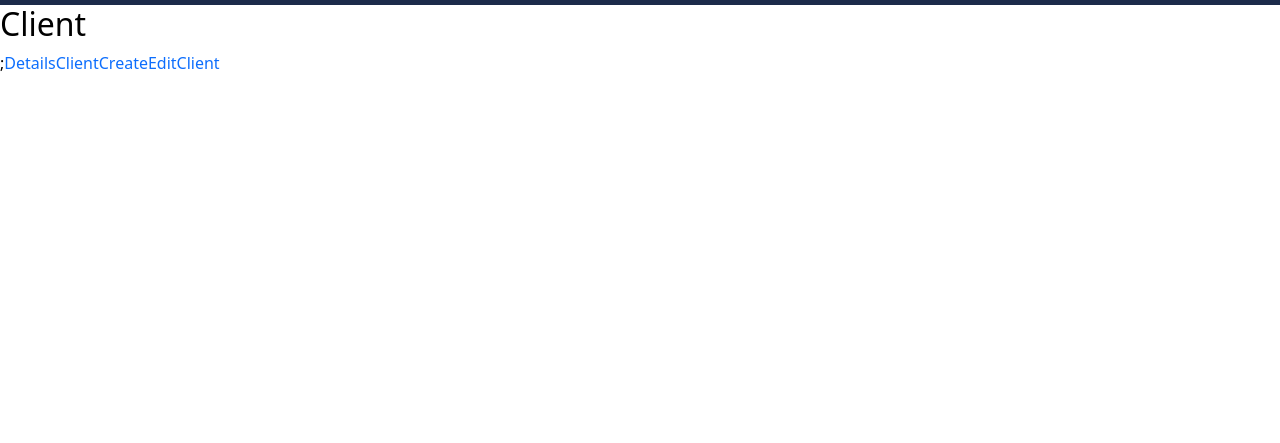
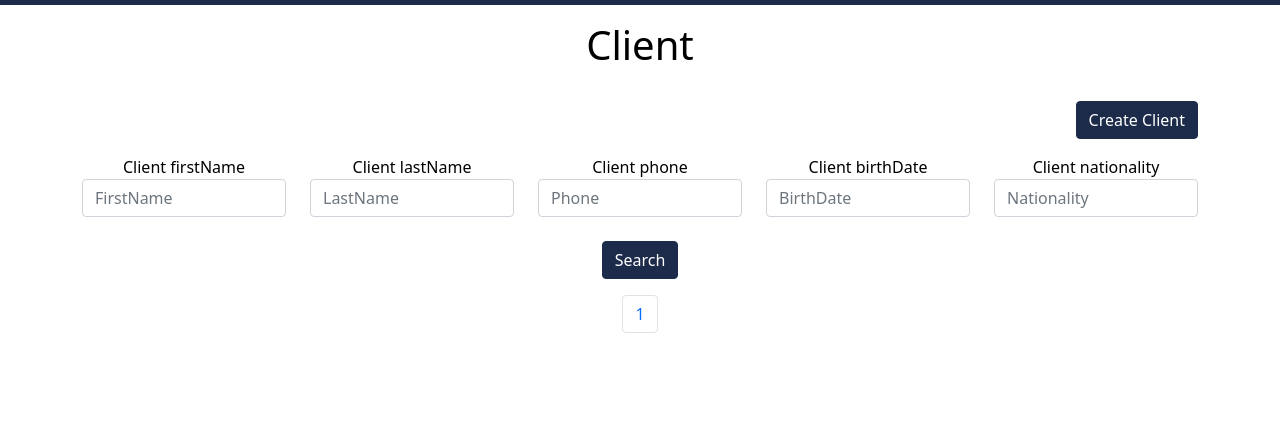
Before and after one commit to pikooli/NestorAppartement, a React app: page /client in a window 1280 px wide. Shown: the part 311-754 px from the top of the page. Built offline with nearby package versions, Linux system fonts and the light colour scheme; no server answers.

Commit message:
finish client but will need to work on the css later, first do the booking part

```diff
--- a/package.json
+++ b/package.json
@@ -7,6 +7,7 @@
     "@testing-library/react": "^11.1.0",
     "@testing-library/user-event": "^12.1.10",
     "js-cookie": "^2.2.1",
+    "lodash": "^4.17.20",
     "react": "^17.0.1",
     "react-dom": "^17.0.1",
     "react-redux": "^7.2.2",
--- a/src/Apartments/Apartements/Apartments.js
+++ b/src/Apartments/Apartements/Apartments.js
@@ -19,24 +19,6 @@ function useLogic() {
     });
   }, []);
 
-  function checkNotEndIndex(newIndex) {
-    if (
-      newIndex >= 0 &&
-      newIndex !== index &&
-      apartments &&
-      apartments.length / 10 > newIndex
-    )
-      return true;
-    return false;
-  }
-
-  function activeChangePagination(newIndex) {
-    if (checkNotEndIndex(newIndex)) {
-      setIndex(newIndex);
-      setDisplayApartements(pagination(newIndex, apartments));
-    }
-  }
-
   function renderApartmentsArray() {
     if (searchResult)
       return searchResult.map((apartment) => {
@@ -55,10 +37,11 @@ function useLogic() {
   }
 
   return {
+    apartments,
     renderApartmentsArray,
     index,
-    activeChangePagination,
-    checkNotEndIndex,
+    setIndex,
+    setDisplayApartements,
     setSearchValue,
     searchValue,
     searchResult,
@@ -68,10 +51,11 @@ function useLogic() {
 
 export default function App() {
   const {
+    apartments,
     renderApartmentsArray,
     index,
-    activeChangePagination,
-    checkNotEndIndex,
+    setIndex,
+    setDisplayApartements,
     setSearchValue,
     searchValue,
     searchResult,
@@ -79,17 +63,17 @@ export default function App() {
   } = useLogic();
   return (
     <div className="container">
-      <h1 className="textCenter">Apartments</h1>
+      <h1 className="textCenter my-3">Apartments</h1>
       {createApartmentBtn()}
       {searchEntry(searchValue, setSearchValue, triggerSearch)}
+      {!searchResult
+        ? changePagination(index, setIndex, setDisplayApartements, apartments)
+        : null}
       <div className="card mb-2">
         <ul className="list-group list-group-flush">
           {renderApartmentsArray()}
         </ul>
       </div>
-      {!searchResult
-        ? changePagination(index, activeChangePagination, checkNotEndIndex)
-        : null}
     </div>
   );
 }
--- a/src/Apartments/CreateApartment/CreateApartment.js
+++ b/src/Apartments/CreateApartment/CreateApartment.js
@@ -1,10 +1,5 @@
 import React, { useEffect, useState } from "react";
-import {
-  createRoomBtn,
-  createApartmentForm,
-  displayRooms,
-  resetBtn,
-} from "./Display";
+import { createRoomBtn, createApartmentForm, resetBtn } from "./Display";
 import url from "../../Utlis/Url";
 import api from "../../Utlis/ApiRequest";
 import { modalAlert } from "../../Utlis/Alert";
@@ -17,6 +12,7 @@ function useLogic() {
   function submitForm(e) {
     e.preventDefault();
     if (
+      createApValue.rooms &&
       createApValue.rooms.length > 0 &&
       createApValue.name &&
       createApValue.number
@@ -63,7 +59,7 @@ function useLogic() {
   function setNumber(number) {
     setCreateApValue((val) => {
       ReduxActions.setAp({ ...val, number: number });
-      return;
+      return { ...val, number: number };
     });
   }
 
@@ -94,7 +90,7 @@ export default function App({}) {
 
   return (
     <div className="container">
-      <h1 className="textCenter"> Create apartment</h1>
+      <h1 className="textCenter my-3"> Create apartment</h1>
       {createRoomBtn()}
       {createApartmentForm(
         createApValue,
--- a/src/Apartments/CreateApartment/Display.js
+++ b/src/Apartments/CreateApartment/Display.js
@@ -25,6 +25,7 @@ export function createApartmentForm(
   submitForm,
   removeRoom
 ) {
+  console.log(createApValue);
   return (
     <form className="row">
       <div className="col-sm-2 mb-3">
--- a/src/App/App.js
+++ b/src/App/App.js
@@ -6,7 +6,7 @@ import CreateApartment from "../Apartments/CreateApartment/CreateApartment";
 import DetailsApartment from "../Apartments/DetailsApartment/DetailsApartment";
 import CreateRoom from "../Apartments/CreateRoom/CreateRoom";
 //
-import Client from "../Client/Client";
+import Client from "../Client/Client/Client";
 import DetailsClient from "../Client/DetailsClient/DetailsClient";
 import CreateClient from "../Client/CreateClient/CreateClient";
 //
--- a/src/Client/Client.js
+++ /dev/null
@@ -1,46 +0,0 @@
-import React, { useEffect, useState } from "react";
-import { BrowserRouter as Router, Switch, Route, Link } from "react-router-dom";
-import url from "../Utlis/Url";
-import api from "../Utlis/ApiRequest";
-
-function useLogic() {
-  const [clients, setClients] = useState(null);
-
-  useEffect(() => {
-    api.get(url.client.base).then((data) => setClients(data));
-  }, []);
-
-  function clientsDisplay(client) {
-    return (
-      <div key={client.id}>
-        <a href={`apartment/${client.id}`}>{client.id}</a>
-        <p>
-          {client.firstName} {client.lastName} {client.phone} {client.birthDate}{" "}
-          {client.nationality} {client.bookings.length}
-        </p>
-      </div>
-    );
-  }
-
-  function renderClientsArray() {
-    console.log(clients);
-    if (clients)
-      return clients.clients.map((client) => {
-        return clientsDisplay(client);
-      });
-    else return null;
-  }
-  return { renderClientsArray };
-}
-
-export default function App({}) {
-  const { renderClientsArray } = useLogic();
-
-  return (
-    <div>
-      <h2>Client</h2>;<Link to="/client/test">DetailsClient</Link>
-      <Link to="/CreateClient">CreateEditClient</Link>
-      {renderClientsArray()}
-    </div>
-  );
-}
--- /dev/null
+++ b/src/Client/Client/Client.js
@@ -0,0 +1,86 @@
+import React, { useEffect, useState } from "react";
+import { BrowserRouter as Router, Switch, Route, Link } from "react-router-dom";
+import { pagination, changePagination } from "../../Utlis/Pagination";
+import url from "../../Utlis/Url";
+import api from "../../Utlis/ApiRequest";
+import { clientsDisplay, createClientBtn } from "./Display";
+import { searchEntry, searchClient } from "./SearchClient";
+
+function useLogic() {
+  const [clients, setClients] = useState(null);
+  const [displayClients, setDisplayClients] = useState(null);
+  const [searchValue, setSearchValue] = useState({});
+  const [searchResult, setSearchResult] = useState(null);
+  const [index, setIndex] = useState(0);
+
+  useEffect(() => {
+    api.get(url.client.base).then((data) => {
+      setClients(data.clients);
+      setDisplayClients(pagination(0, data.clients));
+    });
+  }, []);
+
+  function renderClientsArray(clientsArray) {
+    if (clientsArray) {
+      return (
+        <div className="card mb-2">
+          <ul className="list-group list-group-flush">
+            {clientsArray.map((client) => {
+              return clientsDisplay(client);
+            })}
+          </ul>
+        </div>
+      );
+    } else return null;
+  }
+
+  function triggerSearch() {
+    setSearchResult(searchClient(clients, searchValue));
+    setSearchValue({});
+  }
+  return {
+    clients,
+    renderClientsArray,
+    index,
+    setIndex,
+    displayClients,
+    setDisplayClients,
+    searchValue,
+    searchResult,
+    setSearchValue,
+    setSearchResult,
+    triggerSearch,
+  };
+}
+
+export default function App({}) {
+  const {
+    clients,
+    renderClientsArray,
+    index,
+    setIndex,
+    displayClients,
+    setDisplayClients,
+    searchValue,
+    searchResult,
+    setSearchValue,
+    triggerSearch,
+  } = useLogic();
+
+  return (
+    <div className="container">
+      <h1 className="textCenter my-3">Client</h1>
+      {createClientBtn()}
+      {searchEntry(searchValue, setSearchValue, triggerSearch)}
+      {!searchResult
+        ? changePagination(index, setIndex, setDisplayClients, clients)
+        : null}
+      {searchResult
+        ? renderClientsArray(searchResult)
+        : renderClientsArray(displayClients)}
+    </div>
+  );
+}
+
+// ;<Link to="/client/test">DetailsClient</Link>
+//       <Link to="/CreateClient">CreateEditClient</Link>
--- /dev/null
+++ b/src/Client/Client/Display.js
@@ -0,0 +1,40 @@
+export function createClientBtn() {
+  return (
+    <div className="d-flex justify-content-end">
+      <a type="button" className="btn btn-primary my-3 " href="/createClient">
+        Create Client
+      </a>
+    </div>
+  );
+}
+
+export function clientsDisplay(client) {
+  if (!client) return null;
+  return (
+    <li key={client.id} className="list-group-item" key={client.id}>
+      <a href={`client/${client.id}`} className="float-left container black">
+        <div className="row">
+          <div className="col-sm-2">
+            <img
+              className="rounded img-fluid"
+              src="https://100k-faces.glitch.me/random-image"
+              alt="customer"
+            />
+          </div>
+          <div className="col-sm-2">
+            <div>
+              first name : {client.firstName}
+              <br />
+              lastName : {client.lastName} <br />
+              Phone :{client.phone} <br />
+              birthDate : {client.birthDate}
+              <br />
+              nationality : {client.nationality}
+              <br /> booking : {client.bookings ? client.bookings.length : null}
+            </div>
+          </div>
+        </div>
+      </a>
+    </li>
+  );
+}
--- /dev/null
+++ b/src/Client/Client/SearchClient.js
@@ -0,0 +1,174 @@
+export function searchClient(clients, searchValue) {
+  let retArray = [];
+  if (
+    !searchValue.firstName &&
+    !searchValue.lastName &&
+    !searchValue.phone &&
+    !searchValue.birthDate &&
+    !searchValue.nationality
+  )
+    return null;
+
+  if (searchValue.firstName) {
+    console.log(searchValue.firstName);
+    clients.forEach((client) => {
+      if (client.firstName === searchValue.firstName) retArray.push(client);
+    });
+  }
+
+  if (searchValue.lastName) {
+    if (retArray.length)
+      retArray = retArray.map((client) => {
+        return client.lastName === searchValue.lastName ? client : null;
+      });
+    else
+      clients.forEach((client) => {
+        if (client.lastName === searchValue.lastName) retArray.push(client);
+      });
+  }
+
+  if (searchValue.phone) {
+    if (retArray.length)
+      retArray = retArray.map((client) => {
+        return client.phone === searchValue.phone ? client : null;
+      });
+    else
+      clients.forEach((client) => {
+        if (client.nationality === searchValue.nationality)
+          retArray.push(client);
+      });
+  }
+
+  if (searchValue.birthDate) {
+    if (retArray.length)
+      retArray = retArray.map((client) => {
+        return client.birthDate === searchValue.birthDate ? client : null;
+      });
+    else
+      clients.forEach((client) => {
+        if (client.birthDate === searchValue.birthDate) retArray.push(client);
+      });
+  }
+
+  if (searchValue.nationality) {
+    if (retArray.length)
+      retArray = retArray.map((client) => {
+        return client.nationality === searchValue.nationality ? client : null;
+      });
+    else
+      clients.forEach((client) => {
+        if (client.nationality === searchValue.nationality)
+          retArray.push(client);
+      });
+  }
+
+  return retArray;
+}
+
+export function searchEntry(searchValue, setSearchValue, triggerSearch) {
+  return (
+    <form>
+      <div className="row textCenter">
+        <div className="col-sm">
+          <label className="form-label">
+            Client firstName
+            <input
+              type="text"
+              className="form-control"
+              placeholder="FirstName"
+              name="firstName"
+              value={searchValue.firstName ? searchValue.firstName : ""}
+              onChange={(e) =>
+                setSearchValue((state) => {
+                  return { ...state, firstName: e.target.value };
+                })
+              }
+            ></input>
+          </label>
+        </div>
+        <div className="col-sm">
+          <label className="form-label">
+            Client lastName
+            <input
+              type="text"
+              className="form-control"
+              placeholder="LastName"
+              name="lastName"
+              value={searchValue.lastName ? searchValue.lastName : ""}
+              onChange={(e) =>
+                setSearchValue((state) => {
+                  return { ...state, lastName: e.target.value };
+                })
+              }
+            ></input>
+          </label>
+        </div>
+        <div className="col-sm">
+          <label className="form-label">
+            Client phone
+            <input
+              type="text"
+              placeholder="Phone"
+              name="phone"
+              className="form-control"
+              value={searchValue.phone ? searchValue.phone : ""}
+              onChange={(e) =>
+                setSearchValue((state) => {
+                  return { ...state, phone: e.target.value };
+                })
+              }
+            ></input>
+          </label>
+        </div>
+        <div className="col-sm">
+          <label className="form-label">
+            Client birthDate
+            <input
+              type="text"
+              placeholder="BirthDate"
+              name="birthDate"
+              className="form-control"
+              value={searchValue.birthDate ? searchValue.birthDate : ""}
+              onChange={(e) =>
+                setSearchValue((state) => {
+                  return { ...state, birthDate: e.target.value };
+                })
+              }
+            ></input>
+          </label>
+        </div>
+
+        <div className="col-sm">
+          <label className="form-label">
+            Client nationality
+            <input
+              type="text"
+              placeholder="Nationality"
+              name="nationality"
+              className="form-control"
+              value={searchValue.nationality ? searchValue.nationality : ""}
+              onChange={(e) =>
+                setSearchValue((state) => {
+                  return { ...state, nationality: e.target.value };
+                })
+              }
+            ></input>
+          </label>
+        </div>
+      </div>
+      <div>
+        <div className="d-flex justify-content-center my-3">
+          <input
+            type="submit"
+            className="btn btn-primary "
+            value="Search"
+            onClick={(e) => {
+              e.preventDefault();
+              triggerSearch();
+            }}
+          ></input>
+        </div>
+      </div>
+    </form>
+  );
+}
--- a/src/Client/CreateClient/CreateClient.js
+++ b/src/Client/CreateClient/CreateClient.js
@@ -1,13 +1,62 @@
 import React, { useEffect, useState } from "react";
+import { createClientForm } from "./Display";
+import url from "../../Utlis/Url";
+import api from "../../Utlis/ApiRequest";
+import { modalAlert } from "../../Utlis/Alert";
+import { isValidEmail } from "../../Utlis/IsValidEmail";
 
 function useLogic() {
+  const [createClientValue, setCreateClientValue] = useState(null);
+
   useEffect(() => {}, []);
 
-  return {};
+  function errorMessage() {
+    if (!createClientValue || !createClientValue.firstName)
+      modalAlert("You didn't put a fistName");
+    else if (!createClientValue.lastName)
+      modalAlert("You didn't put a lastName");
+    else if (!createClientValue.email) modalAlert("You didn't put a email");
+    else if (!isValidEmail(createClientValue.email))
+      modalAlert("That not a valid email");
+    else if (!createClientValue.phone)
+      modalAlert("You didn't put a phone number");
+    else if (!createClientValue.nationality)
+      modalAlert("You didn't put a nationality");
+    else if (!createClientValue.birthDate)
+      modalAlert("You didn't put a birthDate");
+  }
+
+  function submitForm(e) {
+    e.preventDefault();
+    if (
+      createClientValue &&
+      createClientValue.firstName &&
+      createClientValue.lastName &&
+      createClientValue.email &&
+      isValidEmail(createClientValue.email) &&
+      createClientValue.phone &&
+      createClientValue.nationality &&
+      createClientValue.birthDate
+    )
+      api.post(url.client.base, createClientValue).then((data) => {
+        if (data) {
+          modalAlert("Client created");
+          window.location.href = "/client";
+        } else modalAlert("Something went wrong try again please");
+      });
+    else errorMessage();
+  }
+
+  return { createClientValue, setCreateClientValue, submitForm };
 }
 
 export default function App({}) {
-  const {} = useLogic();
+  const { createClientValue, setCreateClientValue, submitForm } = useLogic();
 
-  return <h1>Create Edit Customer</h1>;
+  return (
+    <div className="container">
+      <h1 className="textCenter my-3">Create a client</h1>
+      {createClientForm(createClientValue, setCreateClientValue, submitForm)}
+    </div>
+  );
 }
--- /dev/null
+++ b/src/Client/CreateClient/Display.js
@@ -0,0 +1,64 @@
+function input(createClientValue, setCreateClientValue, fieldInput) {
+  return (
+    <div className="col-sm mb-3">
+      <label className="form-label">
+        Client {fieldInput}
+        <input
+          type="text"
+          className="form-control"
+          id={fieldInput}
+          placeholder={fieldInput}
+          value={
+            createClientValue && createClientValue[fieldInput]
+              ? createClientValue[fieldInput]
+              : ""
+          }
+          onChange={(e) =>
+            setCreateClientValue((val) => {
+              return { ...val, [fieldInput]: e.target.value };
+            })
+          }
+          required
+        ></input>
+      </label>
+    </div>
+  );
+}
+
+export function createClientForm(
+  createClientValue,
+  setCreateClientValue,
+  submitForm
+) {
+  console.log(createClientValue);
+  return (
+    <form className="row">
+      <div className="col-sm-2 mb-3">
+        <img
+          className="rounded img-fluid"
+          src="https://100k-faces.glitch.me/random-image"
+          alt="people"
+        />
+      </div>
+      <div className="col-sm mb-3">
+        <div className="row">
+          {input(createClientValue, setCreateClientValue, "firstName")}
+          {input(createClientValue, setCreateClientValue, "lastName")}
+          {input(createClientValue, setCreateClientValue, "email")}
+        </div>
+        <div className="row">
+          {input(createClientValue, setCreateClientValue, "phone")}
+          {input(createClientValue, setCreateClientValue, "nationality")}
+          {input(createClientValue, setCreateClientValue, "birthDate")}
+        </div>
+      </div>
+      <button
+        type="submit"
+        className="btn btn-primary my-3"
+        onClick={submitForm}
+      >
+        Submit
+      </button>
+    </form>
+  );
+}
--- a/src/Client/DetailsClient/DetailsClient.js
+++ b/src/Client/DetailsClient/DetailsClient.js
@@ -6,17 +6,28 @@ import {
   Link,
   useParams,
 } from "react-router-dom";
+import url from "../../Utlis/Url";
+import api from "../../Utlis/ApiRequest";
+import { clientDisplay } from "./Display";
 
 function useLogic() {
   let { id } = useParams();
-  console.log(id);
-  useEffect(() => {}, []);
+  const [client, setClient] = useState({});
+  useEffect(() => {
+    api.get(url.client.id(id)).then((data) => setClient(data.client));
+  }, []);
 
-  return {};
+  console.log(client);
+  return { client };
 }
 
 export default function App({}) {
-  const {} = useLogic();
+  const { client } = useLogic();
 
-  return <h1>Details customer</h1>;
+  return (
+    <div className="container">
+      <h1 className="textCenter my-3">Details client</h1>
+      {clientDisplay(client)}
+    </div>
+  );
 }
--- /dev/null
+++ b/src/Client/DetailsClient/Display.js
@@ -0,0 +1,40 @@
+export function createClientBtn() {
+  return (
+    <div className="d-flex justify-content-end">
+      <a type="button" className="btn btn-primary my-3 " href="/createClient">
+        Create Client
+      </a>
+    </div>
+  );
+}
+
+export function clientDisplay(client) {
+  if (!client) return null;
+  return (
+    <li key={client.id} className="list-group-item my-5" key={client.id}>
+      <div className="float-left container black">
+        <div className="row">
+          <div className="col-sm-2">
+            <img
+              className="rounded img-fluid"
+              src="https://100k-faces.glitch.me/random-image"
+              alt="customer"
+            />
+          </div>
+          <div className="col-sm-2">
+            <div>
+              first name : {client.firstName}
+              <br />
+              lastName : {client.lastName} <br />
+              Phone :{client.phone} <br />
+              birthDate : {client.birthDate}
+              <br />
+              nationality : {client.nationality}
+              <br /> booking : {client.bookings ? client.bookings.length : null}
+            </div>
+          </div>
+        </div>
+      </div>
+    </li>
+  );
+}
--- /dev/null
+++ b/src/Utlis/IsValidEmail.js
@@ -0,0 +1,4 @@
+export function isValidEmail(email) {
+  const re = /^(([^<>()\[\]\\.,;:\s@"]+(\.[^<>()\[\]\\.,;:\s@"]+)*)|(".+"))@((\[[0-9]{1,3}\.[0-9]{1,3}\.[0-9]{1,3}\.[0-9]{1,3}\])|(([a-zA-Z\-0-9]+\.)+[a-zA-Z]{2,}))$/;
+  return re.test(String(email).toLowerCase());
+}
--- a/src/Utlis/Pagination.js
+++ b/src/Utlis/Pagination.js
@@ -1,3 +1,14 @@
+function checkNotEndIndex(index, newIndex, array) {
+  if (
+    newIndex >= 0 &&
+    newIndex !== index &&
+    array &&
+    array.length / 10 > newIndex
+  )
+    return true;
+  return false;
+}
+
 export function pagination(index, array) {
   console.log(index);
   let ret = [];
@@ -8,12 +19,24 @@ export function pagination(index, array) {
   return ret;
 }
 
-export function changePagination(index, changeIndex, checkNotEndIndex) {
+export function changePagination(
+  index,
+  setIndex,
+  setDisplayApartements,
+  array
+) {
+  function changeIndex(newIndex) {
+    if (checkNotEndIndex(index, newIndex, array)) {
+      setIndex(newIndex);
+      setDisplayApartements(pagination(newIndex, array));
+    }
+  }
+
   return (
     <div className="position-relative  d-flex justify-content-center">
       <nav aria-label="Page navigation example ">
         <ul className="pagination">
-          {checkNotEndIndex(index - 1) ? (
+          {checkNotEndIndex(index, index - 1, array) ? (
             <li className="page-item">
               <button
                 className="page-link"
@@ -33,7 +56,7 @@ export function changePagination(index, changeIndex, checkNotEndIndex) {
             </button>
           </li>
 
-          {checkNotEndIndex(index + 1) ? (
+          {checkNotEndIndex(index, index + 1, array) ? (
             <li className="page-item">
               <button
                 className="page-link"
```
Also changed, not shown: src/index.css (+9 -0 lines), 1 other file.
